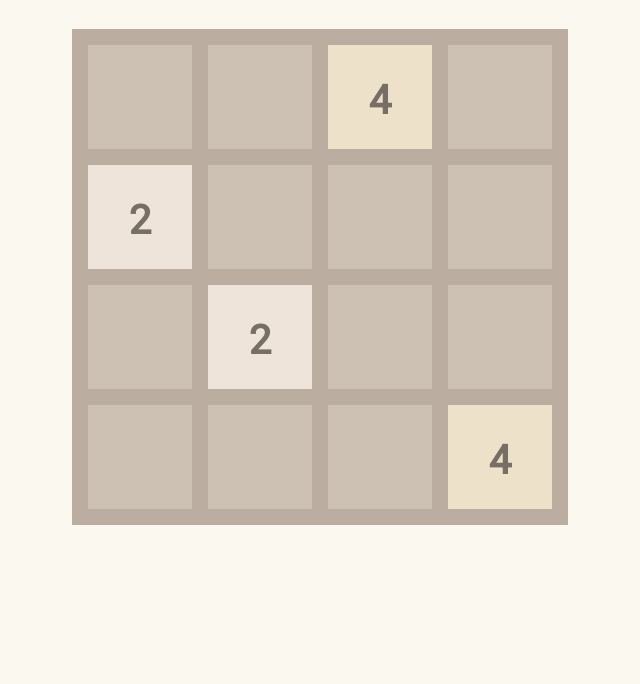
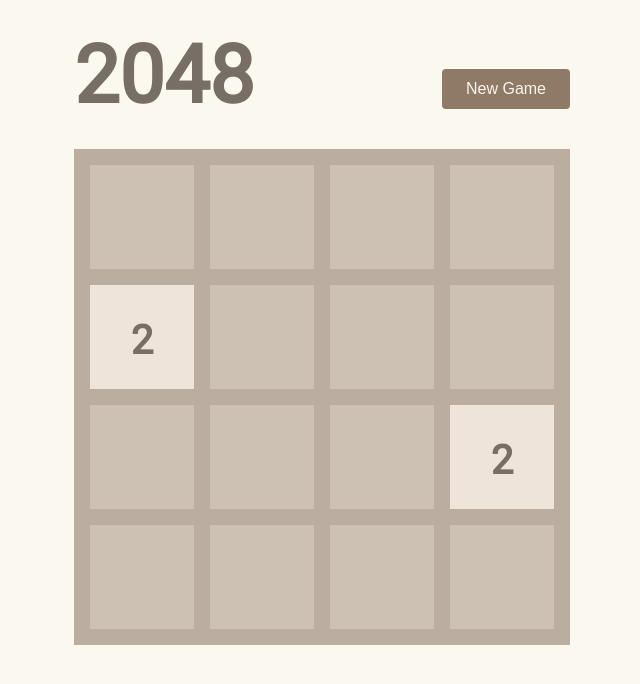
Before and after one commit to ZhekaChakhov/2048, a React (Vite) app: page / in a window 1280 px wide. Shown: the top 684 px of the page, without its empty margins (318-958 px from the left). Built offline with nearby package versions, Linux system fonts and the light colour scheme.

Commit message:
finished version 1.0

```diff
--- a/src/App.jsx
+++ b/src/App.jsx
@@ -1,12 +1,15 @@
 import React from "react";
 import "./index.css";
 import { Board } from "./components/Board";
+import { GameOver } from "./components/GameOver";
 import { useKeyPress } from "./components/useKeyPress";
 
+// рандомное целое число в интервале [min, max)
 function getRandom(min, max) {
 	return Math.floor(Math.random() * (max - min)) + min;
 }
 
+// проверка полноты доски
 function isFull(arr) {
 	for (let i = 0; i < 4; i++) {
 		for (let j = 0; j < 4; j++) {
@@ -17,21 +20,48 @@
 	return true;
 }
 
+// проверка на окончание игры
+function isGameOver(arr, res) {
+	if (!isFull) return false;
+	if (res) return true;
+
+	for (let i = 0; i < 4; i++) {
+		for (let j = 0; j < 3; j++) {
+			if (arr[i][j] == arr[i][j + 1]) return false;
+		}
+	}
+
+	for (let j = 0; j < 4; j++) {
+		for (let i = 0; i < 3; i++) {
+			if (arr[i][j] == arr[i + 1][j]) return false;
+		}
+	}
+
+	return true;
+}
+
 function App() {
+	// события нажатия на кнопки стрелок
 	const isArrowLeftPressed = useKeyPress("ArrowLeft");
 	const isArrowRightPressed = useKeyPress("ArrowRight");
 	const isArrowUpPressed = useKeyPress("ArrowUp");
 	const isArrowDownPressed = useKeyPress("ArrowDown");
 
+	// доска
 	const [cells] = React.useState([
-		["", "", "4", ""],
+		["", "", "", ""],
 		["2", "", "", ""],
-		["", "2", "", ""],
-		["", "", "", "4"],
+		["", "", "", "2"],
+		["", "", "", ""],
 	]);
+
+	const [win, setWin] = React.useState(false);
+
+	// функции-обработчики нажатия для каждой стрелки
 
 	const pressArrowLeft = () => {
 		for (let i = 0; i < 4; i++) {
+			// цикл для передвижений строки
 			for (let j = 0; j < 4; j++) {
 				cells[i][j] ||
 					cells[i][j + 1] ||
@@ -45,6 +75,32 @@
 				cells[i][j] ||
 					((cells[i][j] = cells[i][j + 1]) && (cells[i][j + 1] = ""));
 			}
+
+			// цикл для суммирования клеток строки
+			for (let j = 3; j >= 0; j--) {
+				if (cells[i][j] && cells[i][j - 1] && cells[i][j] == cells[i][j - 1]) {
+					cells[i][j - 1] = +cells[i][j - 1] + +cells[i][j];
+					cells[i][j] = "";
+					j--;
+				}
+			}
+
+			// еще раз передвигаем клетки
+			for (let j = 0; j < 4; j++) {
+				cells[i][j] ||
+					cells[i][j + 1] ||
+					cells[i][j + 2] ||
+					((cells[i][j] = cells[i][j + 3]) && (cells[i][j + 3] = ""));
+
+				cells[i][j] ||
+					cells[i][j + 1] ||
+					((cells[i][j] = cells[i][j + 2]) && (cells[i][j + 2] = ""));
+
+				cells[i][j] ||
+					((cells[i][j] = cells[i][j + 1]) && (cells[i][j + 1] = ""));
+
+				if (+cells[i][j] == 2048) setWin(true);
+			}
 		}
 
 		let i, j;
@@ -56,7 +112,7 @@
 			if (isFull(cells)) return;
 		}
 
-		cells[i][j] = 2;
+		getRandom(0, 4) == 0 ? (cells[i][j] = 4) : (cells[i][j] = 2);
 	};
 
 	const pressArrowRight = () => {
@@ -74,6 +130,30 @@
 				cells[i][j] ||
 					((cells[i][j] = cells[i][j - 1]) && (cells[i][j - 1] = ""));
 			}
+
+			for (let j = 0; j < 4; j++) {
+				if (cells[i][j] && cells[i][j + 1] && cells[i][j] == cells[i][j + 1]) {
+					cells[i][j + 1] = +cells[i][j + 1] + +cells[i][j];
+					cells[i][j] = "";
+					j++;
+				}
+			}
+
+			for (let j = 3; j >= 0; j--) {
+				cells[i][j] ||
+					cells[i][j - 1] ||
+					cells[i][j - 2] ||
+					((cells[i][j] = cells[i][j - 3]) && (cells[i][j - 3] = ""));
+
+				cells[i][j] ||
+					cells[i][j - 1] ||
+					((cells[i][j] = cells[i][j - 2]) && (cells[i][j - 2] = ""));
+
+				cells[i][j] ||
+					((cells[i][j] = cells[i][j - 1]) && (cells[i][j - 1] = ""));
+
+				if (+cells[i][j] == 2048) setWin(true);
+			}
 		}
 
 		let i, j;
@@ -85,7 +165,7 @@
 			if (isFull(cells)) return;
 		}
 
-		cells[i][j] = 2;
+		getRandom(0, 4) == 0 ? (cells[i][j] = 4) : (cells[i][j] = 2);
 	};
 
 	const pressArrowUp = () => {
@@ -106,6 +186,33 @@
 					cells[i][j] ||
 					((cells[i][j] = cells[i + 1][j]) && (cells[i + 1][j] = ""));
 			}
+
+			for (let i = 3; i > 0; i--) {
+				if (cells[i][j] && cells[i - 1][j] && cells[i][j] == cells[i - 1][j]) {
+					cells[i - 1][j] = +cells[i - 1][j] + +cells[i][j];
+					cells[i][j] = "";
+					i--;
+				}
+			}
+
+			for (let i = 0; i < 4; i++) {
+				i + 3 > 3 ||
+					cells[i][j] ||
+					cells[i + 1][j] ||
+					cells[i + 2][j] ||
+					((cells[i][j] = cells[i + 3][j]) && (cells[i + 3][j] = ""));
+
+				i + 2 > 3 ||
+					cells[i][j] ||
+					cells[i + 1][j] ||
+					((cells[i][j] = cells[i + 2][j]) && (cells[i + 2][j] = ""));
+
+				i + 1 > 3 ||
+					cells[i][j] ||
+					((cells[i][j] = cells[i + 1][j]) && (cells[i + 1][j] = ""));
+
+				if (+cells[i][j] == 2048) setWin(true);
+			}
 		}
 
 		let i, j;
@@ -117,7 +224,7 @@
 			if (isFull(cells)) return;
 		}
 
-		cells[i][j] = 2;
+		getRandom(0, 4) == 0 ? (cells[i][j] = 4) : (cells[i][j] = 2);
 	};
 
 	const pressArrowDown = () => {
@@ -138,6 +245,33 @@
 					cells[i][j] ||
 					((cells[i][j] = cells[i - 1][j]) && (cells[i - 1][j] = ""));
 			}
+
+			for (let i = 0; i < 3; i++) {
+				if (cells[i][j] && cells[i + 1][j] && cells[i][j] == cells[i + 1][j]) {
+					cells[i + 1][j] = +cells[i + 1][j] + +cells[i][j];
+					cells[i][j] = "";
+					i++;
+				}
+			}
+
+			for (let i = 3; i >= 0; i--) {
+				i - 3 < 0 ||
+					cells[i][j] ||
+					cells[i - 1][j] ||
+					cells[i - 2][j] ||
+					((cells[i][j] = cells[i - 3][j]) && (cells[i - 3][j] = ""));
+
+				i - 2 < 0 ||
+					cells[i][j] ||
+					cells[i - 1][j] ||
+					((cells[i][j] = cells[i - 2][j]) && (cells[i - 2][j] = ""));
+
+				i - 1 < 0 ||
+					cells[i][j] ||
+					((cells[i][j] = cells[i - 1][j]) && (cells[i - 1][j] = ""));
+
+				if (+cells[i][j] == 2048) setWin(true);
+			}
 		}
 
 		let i, j;
@@ -149,7 +283,7 @@
 			if (isFull(cells)) return;
 		}
 
-		cells[i][j] = 2;
+		getRandom(0, 4) == 0 ? (cells[i][j] = 4) : (cells[i][j] = 2);
 	};
 
 	isArrowLeftPressed && pressArrowLeft();
@@ -159,7 +293,20 @@
 
 	return (
 		<div className="App">
-			<Board cells={cells} />
+			<div className="heading">
+				<h1>2048</h1>
+				<button
+					onClick={() => window.location.reload()}
+					className="new-game-btn"
+				>
+					New Game
+				</button>
+			</div>
+			{isGameOver(cells, win) ? (
+				<GameOver win={win} />
+			) : (
+				<Board cells={cells} />
+			)}
 		</div>
 	);
 }
--- /dev/null
+++ b/src/components/GameOver.jsx
@@ -0,0 +1,5 @@
+import React from "react";
+
+export const GameOver = ({ win }) => {
+	return <div className="game-over">{win ? "You won" : "You lost"}</div>;
+};
--- a/src/index.css
+++ b/src/index.css
@@ -18,7 +18,38 @@
 .App {
   margin: 0 auto;
   margin-top: 1.825rem;
-  width: 31.25rem;
+  width: 31rem;
+}
+
+.heading {
+  height: 7.5rem;
+  display: flex;
+  padding: 0;
+}
+
+.heading h1 {
+  color: #776E65;
+  font-size: 5rem;
+  margin: 0;
+  display: inline-block;
+  width: 23rem;
+}
+
+.new-game-btn {
+  height: 2.5rem;
+  width: 8rem;
+  margin: 2.5rem 0;
+  background-color: #8F7A66;
+  color: #F9F6F2;
+  font-size: 1rem;
+  border: 0;
+  border-radius: 0.25rem;
+  cursor: pointer;
+  transition: all 0.1s ease-in-out;
+}
+
+.new-game-btn:active {
+  transform: translateY(1px);
 }
 
 .Board {
@@ -41,6 +72,16 @@
 
 .empty {
   background-color: #CDC1B4;
+}
+
+.game-over {
+  padding: 2.5rem 0;
+  background-color: #8F7A66;
+  color: #F9F6F2;
+  height: 31rem;
+  width: 31rem;
+  font-size: 10rem;
+  text-align: center;
 }
 
 .board-row:after {
```
